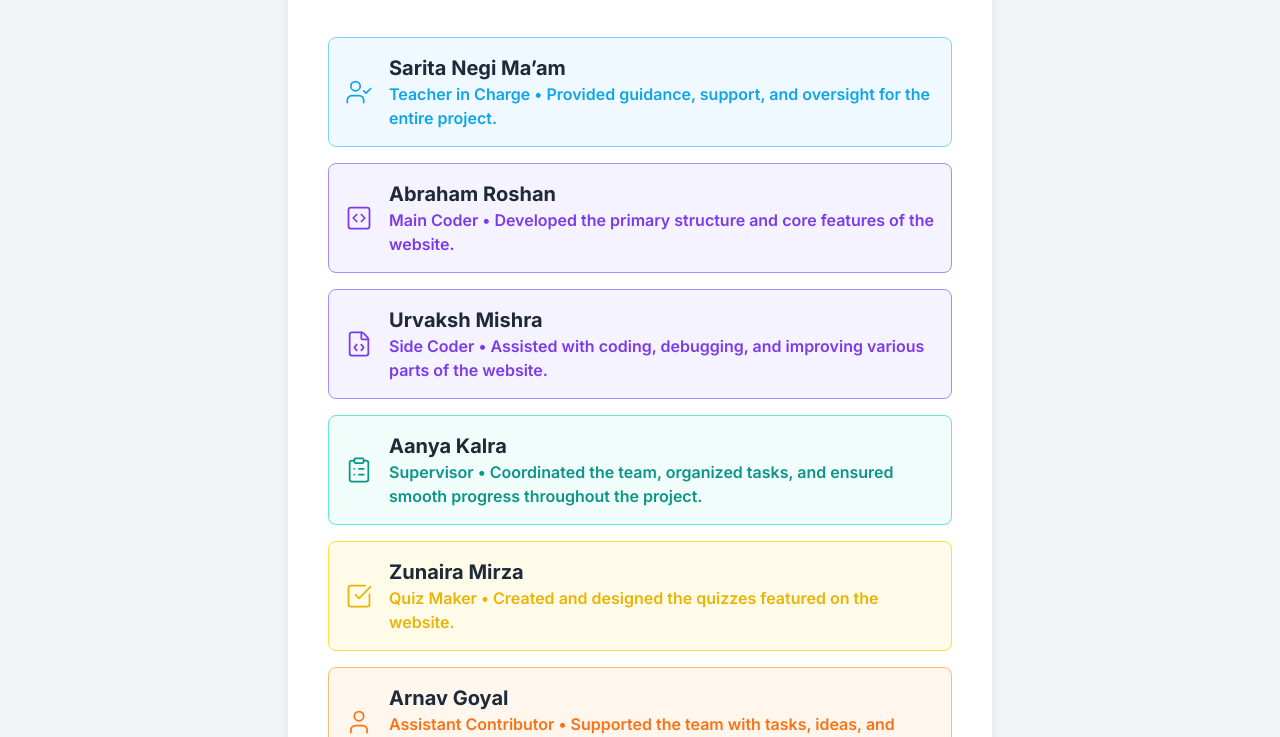
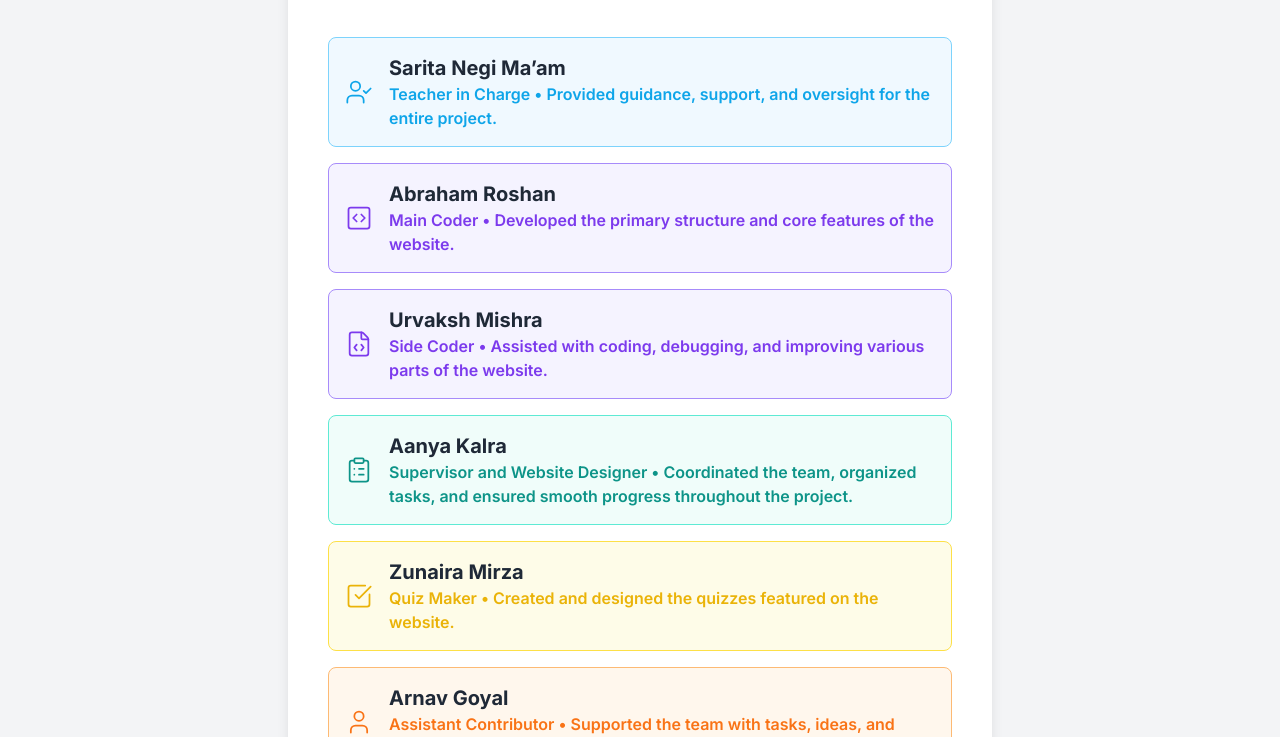
Before and after one commit to ambu61/gyanshree.lib, a plain HTML site: page credits.html in a window 1280 px wide. Shown: the part 363-1100 px from the top of the page. Drawn offline with nearby package versions, Linux system fonts and the light colour scheme.

Commit message:
Update credits.html

```diff
--- a/credits.html
+++ b/credits.html
@@ -97,7 +97,7 @@
                         <i data-lucide="clipboard-list" class="icon w-7 h-7 mr-4 flex-shrink-0"></i>
                         <div>
                             <p class="text-xl font-bold text-gray-800">Aanya Kalra</p>
-                            <p class="text-md role-text font-semibold">Supervisor &bull; Coordinated the team, organized tasks, and ensured smooth progress throughout the project.</p>
+                            <p class="text-md role-text font-semibold">Supervisor and Website Designer &bull; Coordinated the team, organized tasks, and ensured smooth progress throughout the project.</p>
                         </div>
                     </div>
 
@@ -152,4 +152,5 @@
         });
     </script>
 </body>
+
 </html>
```
